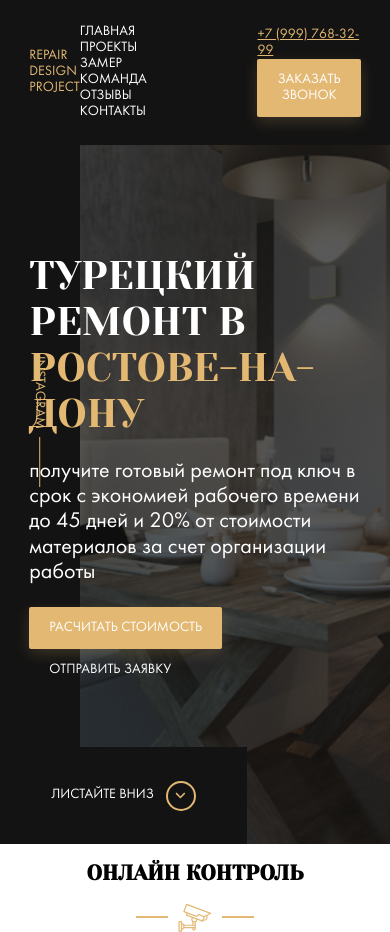
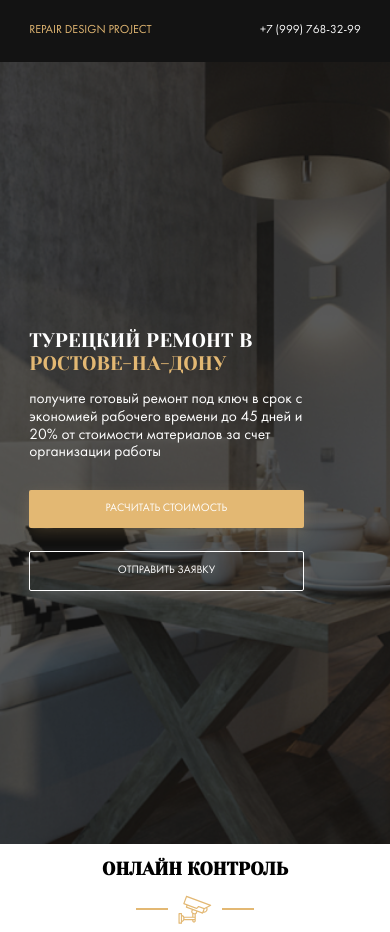
Before and after one commit to ildar1969/fatakhov, a website: page index.html in a window 390 px wide. Drawn offline with Linux system fonts and the light colour scheme; files whose address does not match are found by name.

Commit message:
refact: дз18 сделал адаптивность

```diff
--- a/sass/_interface.sass
+++ b/sass/_interface.sass
@@ -3,9 +3,10 @@
   border: none
   border-radius: 2px
   text-transform: uppercase
+  font-size: 0.93rem
   &:hover
     cursor: pointer
-    background-color: #000000
+    background-color: #9b910a
     border: none
 
   &--primary
@@ -16,7 +17,11 @@
     &:hover
       box-shadow: none
 
+
   &--outline
-    border: none
+    border: 1px solid $light
     color: $light
     background-color: transparent
+    box-shadow: 0px 5px 15px rgba($light, 0.2s)
+    &:hover
+      border: 1px solid $light
--- /dev/null
+++ b/sass/_media.sass
@@ -0,0 +1,41 @@
+@media screen and ( max-width: 1200px )
+  html
+    font-size: 12px
+  .nav
+     &__item
+       margin-right: 1rem
+@media screen and ( max-width: 992px )
+   .nav
+     display: none
+   .hero
+     &__instagram
+       display: none
+     &__content
+       margin-left: 0
+@media screen and ( max-width: 570px )
+   .contacts
+     &__phone
+       margin-right: 0
+       color: $light
+       text-decoration: none
+     &__button
+       display: none
+   .title
+       font-size: 1.64rem
+   .hero
+     &__scroll-down
+       display: none
+     &__content
+       max-width: 22.86rem
+   .hero
+     &__text
+       font-size: 1.29rem
+       margin-bottom: 2.28rem
+     &__button
+       display: block
+       min-width: 22.86rem
+       margin-bottom: 1.85rem
+@media screen and ( max-height: 520px )
+   .hero
+     &__scroll-down
+       display: none
--- a/sass/_settings.sass
+++ b/sass/_settings.sass
@@ -1,9 +1,10 @@
 *, *:before, *:after
   box-sizing: border-box
-
+html
+  font-size: 14px
 body
     font-family: 'Futura Book', sans-serif
-    font-size: 14px
+    font-size: 1rem
 .section
   &-title
     text-align: center
--- a/sass/style.sass
+++ b/sass/style.sass
@@ -7,3 +7,4 @@
 @import 'templates/header'
 @import 'templates/hero'
 @import 'templates/control'
+@import 'media'
--- a/sass/templates/_header.sass
+++ b/sass/templates/_header.sass
@@ -18,7 +18,7 @@
     color: $light
     text-decoration: none
     text-transform: uppercase
-    margin-right: 40px
+    margin-right: 2.85rem
     transition: color 0.2s
     &:hover
         color: $primary
--- a/sass/templates/_hero.sass
+++ b/sass/templates/_hero.sass
@@ -17,9 +17,10 @@
     background-color: rgba($dark, 0.7)
   &__content
     position: relative
-    max-width: 670px
+    max-width: 47.85rem
+    margin-left: 4.28rem
   &__text
-    font-size: 22px
+    font-size: 1.57rem
     max-width: 500px
   &__button
     margin-right: 20px
@@ -36,8 +37,8 @@
     justify-content: center
     left: 0
     bottom: 0
-    min-width: 247px
-    min-height: 97px
+    min-width: 17.6rem
+    min-height: 6.92rem
     background-color: $dark
     text-transform: uppercase
     text-decoration: none
@@ -50,9 +51,6 @@
       border: 2px solid $primary
       border-radius: 50%
       margin-left: 12px
-
-
-
 .instagram
   display: flex
   justify-content: center
@@ -76,7 +74,7 @@
     margin: 0
     font-family: 'Yeseva One', cursive
     text-transform: uppercase
-    font-size: 40px
+    font-size: 2.857rem
     font-weight: normal
     &--primary
       color: $primary
```
Also changed, not shown: css/style.css.
